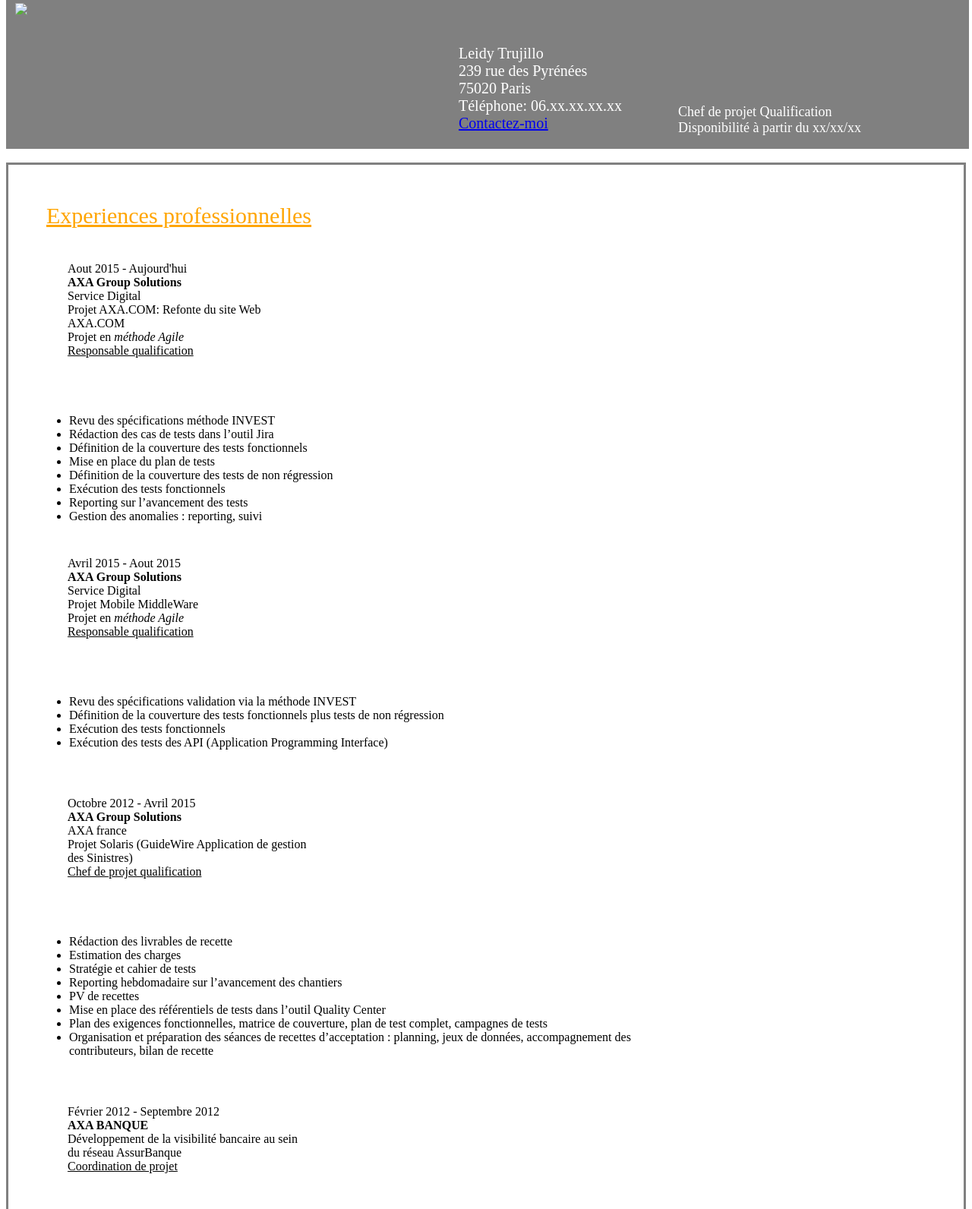
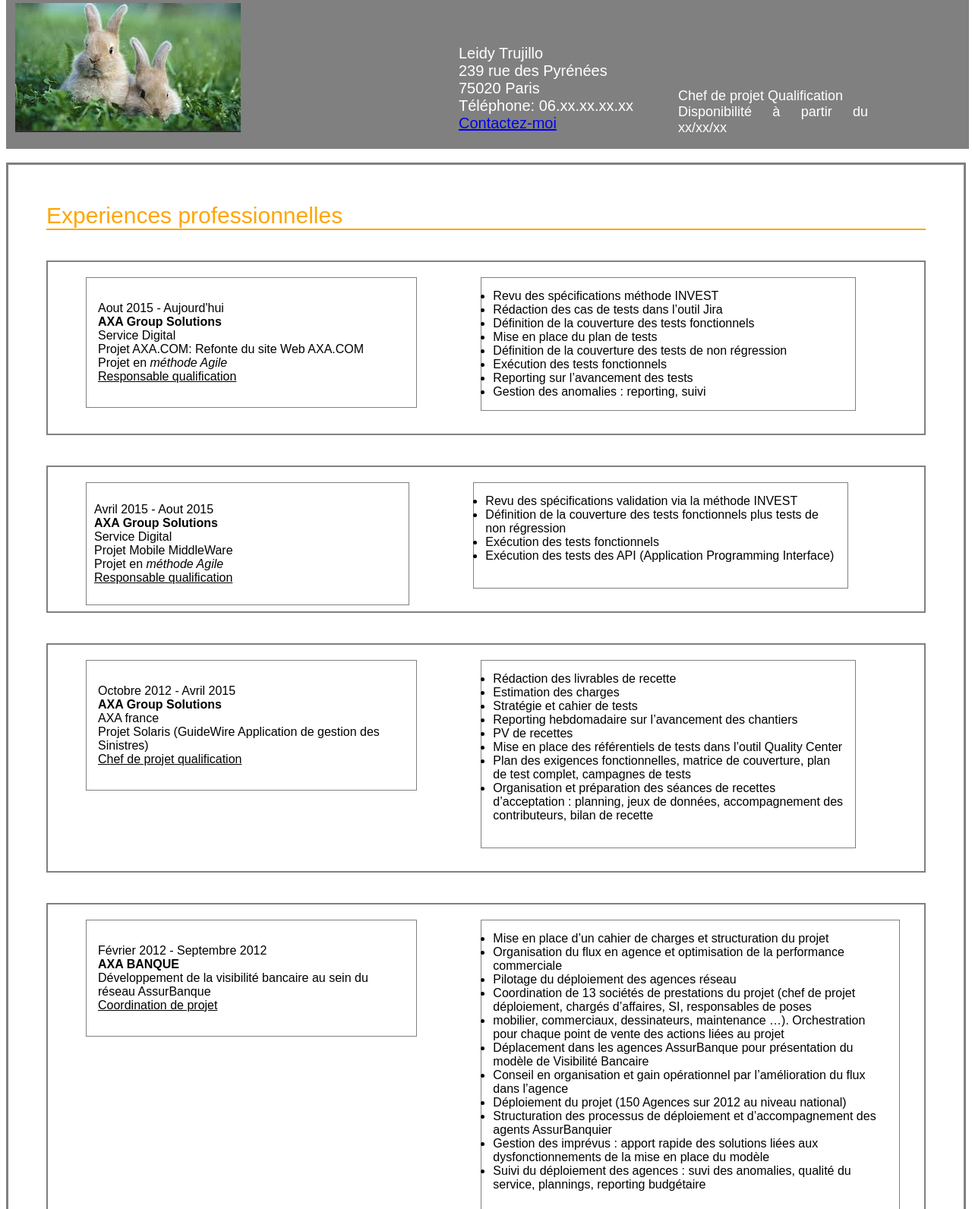
Before and after one commit to Haccha/my-resume, a plain HTML site: page index.html in a window 1280 px wide. Shown: the part 16-1608 px from the top of the page at 76% size. Drawn offline with Linux system fonts and the light colour scheme; files that its build step writes are made by us from their sources.

Commit message:
Mise en forme

```diff
--- /dev/null
+++ b/asset/css/style.css
@@ -0,0 +1,109 @@
+
+ul { margin: 0; padding: 0; } */annule les marges par defaut */
+p{
+	font-size: medium;
+	font-family: arial;
+   //margin: 10px 0px 10px 20px;
+}
+
+.block-info1{
+
+	width: 350px;
+	height:180px;
+	//border: 1px solid black;
+	//padding: 15; /* Marge intérieure */
+	margin: 10px;
+	display: inline-block;
+	vertical-align: top;
+	text-align: justify;
+}
+.block-info2{
+	width: 250px;
+	//height:30px;
+	//border: 1px solid orange;
+	padding-left: 20px;
+	margin-left: 200px;
+	display: inline-block;
+	vertical-align: bottom;
+	//margin: 10px;
+	text-align: justify;
+	font-size: 20px;
+	color: white;
+}
+.block-info3{
+	width: 250px;
+	//height: 30px;
+	//border: 1px solid green;
+	padding-left: 20px;
+	//float: right;
+	display: inline-block;
+	vertical-align: bottom;
+	margin-left: 50px;
+	text-align: justify;
+	font-size: 18px;
+	color: white;
+	margin: 15px;
+}
+a:hover { /* Quand on pointe sur un paragraphe */
+	text-decoration: underline;
+	color: orange;
+}
+a:visited { /* Quand le visiteur a déjà cliqué sur le lien */
+	color: red;
+}
+strong {
+	font-weight : bold;
+}
+em {
+	font-size: italic;
+}
+.poste {
+	text-decoration: underline;
+}
+.titre-rubrique {
+	font-size: 30px;
+	color: orange;
+	text-decoration:underline;
+	//margin: auto;
+	margin-left: 50px;
+	padding-top: 50px
+}
+header {
+	margin:  auto ;
+	border: 2px solid grey;
+	width: 100%;
+	background: gray;
+	//display: inline-block; /* transformer les éléments en inline-block */
+	//vertical-align: top; /* positionne le inline-block */
+	//margin: 70px;  /* marge exterieur */
+}
+
+.experience {
+
+	width: 25%;
+	display: inline-block;
+	vertical-align: top;
+	//margin: auto;	 /* marge exterieur */
+	margin-left: 50px;
+	padding : 28px	;
+}
+
+.detail {
+
+	width: 60%;
+	display: inline-block;
+	margin-left: 80px;
+	margin-top: 30px;
+
+}
+.cadre {
+	border: 3px solid grey;
+	margin: auto;
+	}
+	.detail1 {
+		display: inline-block;
+		vertical-align: top;
+		margin-left: 70px;
+		width: 900px;
+		margin-top: 30px;
+		}
--- a/assets/css/style.css
+++ b/assets/css/style.css
@@ -1,13 +1,8 @@
 
-ul { margin: 0; padding: 0; } */annule les marges par defaut */
-p{
-	font-size: medium;
-	font-family: arial;
-   //margin: 10px 0px 10px 20px;
-}
+ul { margin: 0; padding: 0; } /* annule les marges par defaut */
 
 .block-info1{
-
+	font-family:sans-serif;
 	width: 350px;
 	height:180px;
 	//border: 1px solid black;
@@ -18,6 +13,7 @@ p{
 	text-align: justify;
 }
 .block-info2{
+	font-family:sans-serif;
 	width: 250px;
 	//height:30px;
 	//border: 1px solid orange;
@@ -31,6 +27,7 @@ p{
 	color: white;
 }
 .block-info3{
+	font-family:sans-serif;
 	width: 250px;
 	//height: 30px;
 	//border: 1px solid green;
@@ -63,13 +60,15 @@ em {
 .titre-rubrique {
 	font-size: 30px;
 	color: orange;
-	text-decoration:underline;
+	//text-decoration:underline;
+	border-bottom:2px solid orange;
 	//margin: auto;
 	margin-left: 50px;
-	padding-top: 50px
+	margin-right: 50px;
+	padding-top: 50px;
 }
 header {
-	margin:  auto ;
+	margin: auto ;
 	border: 2px solid grey;
 	width: 100%;
 	background: gray;
@@ -78,32 +77,151 @@ header {
 	//margin: 70px;  /* marge exterieur */
 }
 
-.experience {
-
-	width: 25%;
+.ensemble {
+ vertical-align:top;
+ //display:inline-block;
+ margin-left: 50px;
+ margin-right: 50px;
+ margin-top: 40px;
+ border: 2px solid grey;
+}
+.experience1 {
+	width: 35%;
 	display: inline-block;
-	vertical-align: top;
-	//margin: auto;	 /* marge exterieur */
+	vertical-align:top;
+	margin-top: 20px;
+	//margin: auto;	 /* marge exterieur*/
 	margin-left: 50px;
-	padding : 28px	;
+	padding : 15px;
+	border: 1px solid grey;
+}
+.detail1 {
+	vertical-align:top;
+	width: 40%;
+	display: inline-block;
+	margin-left:80px;
+	margin-top: 20px;
+	margin-bottom: 30px;
+	padding : 15px;
+	border: 1px solid grey;
+}
+.experience2 {
+	width: 35%;
+	display: inline-block;
+	vertical-align:top;
+	margin-top: 20px;
+	//margin: auto;	 /* marge exterieur*/
+	margin-left: 50px;
+	padding : 10px;
+	border: 1px solid grey;
+}
+.detail2 {
+	vertical-align:top;
+	width: 40%;
+	display: inline-block;
+	margin-left:80px;
+	margin-top: 20px;
+	margin-bottom: 30px;
+	padding : 15px;
+	border: 1px solid grey;
+}
+	.experience3 {
+		width: 35%;
+		display: inline-block;
+		vertical-align:top;
+		margin-top: 20px;
+		//margin: auto;	 /* marge exterieur*/
+		margin-left: 50px;
+		padding : 15px;
+		border: 1px solid grey;
 		}
 
-.detail {
+		.detail3 {
+			vertical-align:top;
+			width: 40%;
+			display: inline-block;
+			margin-left:80px;
+			margin-top: 20px;
+			margin-bottom: 30px;
+			padding : 15px;
+			border: 1px solid grey;
+		}
 
-	width: 60%;
+		.experience4 {
+			width: 35%;
 			display: inline-block;
-	margin-left: 80px;
-	margin-top: 30px;
+			vertical-align:top;
+			margin-top: 20px;
+			//margin: auto;	 /* marge exterieur*/
+			margin-left: 50px;
+			padding : 15px;
+			border: 1px solid grey;
+			}
 
+			.detail4 {
+				vertical-align:top;
+				width: 45%;
+				display: inline-block;
+				margin-left:80px;
+				margin-top: 20px;
+				margin-bottom: 30px;
+				padding : 15px;
+				border: 1px solid grey;
 			}
-.cadre {
-	border: 3px solid grey;
-	margin: auto;
+
+				.periode {
+					vertical-align:top;
+					width: 35%;
+					display: inline-block;
+					margin-left:50px;
+					margin-top: 20px;
+					margin-bottom: 30px;
+					padding : 15px;
+					border: 1px solid grey;
 				}
-	.detail1 {
+				.formation {
+					width: 35%;
+					display: inline-block;
+					vertical-align:top;
+					margin-top: 20px;
+					//margin: auto;	 /* marge exterieur*/
+					margin-left: 50px;
+					padding : 10px;
+					border: 1px solid grey;
+					}
+				.detail12 {
 					display: inline-block;
 					vertical-align: top;
 					margin-left: 70px;
 					width: 900px;
 					margin-top: 30px;
 						}
+
+						.langues {
+						width: 35%;
+						display: inline-block;
+						vertical-align:top;
+						margin-top: 20px;
+						//margin: auto;	 /* marge exterieur*/
+						margin-left: 50px;
+						padding : 15px;
+						border: 1px solid grey;
+						}
+
+
+					.hobby {
+					width: 35%;
+					display: inline-block;
+					vertical-align:top;
+					margin-top: 20px;
+					//margin: auto;	 /* marge exterieur*/
+					margin-left: 50px;
+					padding : 15px;
+					border: 1px solid grey;
+					}
+					.cadre {
+					font-size: medium;
+					font-family:sans-serif;
+					border: 3px solid grey;
+					margin: auto;
+					}
--- a/index.html
+++ b/index.html
@@ -1,9 +1,8 @@
-
 <!DOCTYPE html>
 <html>
 	<head>
-		<meta charset="utf-8" />
-		<link rel="stylesheet" href="style.css"/>
+		<meta charset="utf-8"/>
+		<link rel="stylesheet" href="assets/css/style.css"/>
 		<title>Mon CV</title>
 </head>
 
@@ -11,7 +10,7 @@
 
 <header>
 
-					<div class="block-info1"><img src="lapinou.png"></div>
+			<div class="block-info1"><img src="assets/img/lapinou.png"></div>
 
 				<div class="block-info2">
 							<p>Leidy Trujillo<br>
@@ -31,9 +30,8 @@
 
 				<div class="cadre">
 						<div class="titre-rubrique">Experiences professionnelles</div>
-
-
-					<div class="experience">
+						<div class="ensemble">
+								<div class="experience1">
 										<p>Aout 2015 - Aujourd'hui<br>
 										<strong>AXA Group Solutions</strong><br>
 										Service Digital<br>
@@ -41,22 +39,21 @@
 										Projet en <em>méthode Agile</em><br>
 										<span class="poste">Responsable qualification</span></p>
 								</div>
-
-					<div class="detail">
+								<div class="detail1">
 									<ul>
 										<li>Revu des spécifications méthode INVEST</li>
 										<li>Rédaction des cas de tests dans l’outil Jira</li>
 										<li>Définition de la couverture des tests fonctionnels</li>
-						<li>Mise en place du plan de tests<br>
+										<li>Mise en place du plan de tests</li>
 										<li>Définition de la couverture des tests de non régression</li>
 										<li>Exécution des tests fonctionnels</li>
 										<li>Reporting  sur l’avancement des tests</li>
 										<li>Gestion des anomalies : reporting, suivi</li>
 									</ul>
 								</div>
-
-
-					<div class="experience">
+							</div>
+						<div class="ensemble">
+								<div class="experience2">
 										<p>Avril 2015 - Aout 2015<br>
 										<strong>AXA Group Solutions</strong><br>
 										Service Digital<br>
@@ -65,7 +62,7 @@
 										<span class="poste">Responsable qualification</span></p>
 								</div>
 
-					<div class="detail">
+								<div class="detail2">
 										<ul>
 											<li>Revu des spécifications  validation via la méthode INVEST</li>
 											<li>Définition de la couverture des tests fonctionnels plus tests de non régression</li>
@@ -73,9 +70,9 @@
 											<li>Exécution des tests des API (Application Programming Interface)</li><br>
 										</ul>
 								</div>
-
-
-					<div class="experience">
+							</div>
+							<div class="ensemble">
+								<div class="experience3">
 										<p>Octobre 2012 - Avril 2015<br>
 										<strong>AXA Group Solutions</strong><br>
 										AXA france<br>
@@ -83,7 +80,7 @@
 										<span class="poste">Chef de projet qualification</span></p>
 								</div>
 
-					<div class="detail">
+								<div class="detail3">
 										<ul>
 											<li>Rédaction des livrables de recette</li>
 											<li>Estimation des charges</li>
@@ -95,16 +92,16 @@
 											<li>Organisation et préparation des séances de recettes d’acceptation : planning, jeux de données, accompagnement des contributeurs, bilan de recette</li><br>
 										</ul>
 								</div>
-
-
-				<div class="experience">
+							</div>
+							<div class="ensemble">
+								<div class="experience4">
 										<p>Février 2012 - Septembre 2012<br>
 										<strong>AXA BANQUE</strong><br>
 										Développement de  la visibilité bancaire au sein du réseau AssurBanque<br>
 										<span class="poste">Coordination de projet</span></p>
 								</div>
 
-				<div class="detail">
+								<div class="detail4">
 										<ul>
 											<li>Mise en place d’un cahier de charges et structuration du projet</li>
 											<li>Organisation du flux en agence et optimisation de la performance commerciale</li>
@@ -118,15 +115,15 @@
 											<li>Suivi du déploiement des agences : suvi des anomalies, qualité du service, plannings, reporting budgétaire</li><br>
 										</ul>
 								</div>
-
-
-				<div class="experience">
+							</div>
+							<div class="ensemble">
+								<div class="experience4">
 										<p>Mars 2007 - Septembre 2009<br>
 										<strong>GSA Gestion et Souscription d’Assurances</strong><br>
 										<span class="poste">Chargée de clientèle</span></p>
 								</div>
 
-					<div class="detail">
+								<div class="detail4">
 										<ul>
 											<li>Souscription, gestion et suivi des contrats d’assurances</li>
 											<li>Conseil et assistance: accueil de la clientèle, information, diagnostic des besoins, orientation</li>
@@ -134,20 +131,26 @@
 											<li>Vente et prospection: produits IARD (Incendie, Accidents et Risques Divers), assurance de personnes,  réalisation des objectifs commerciaux, fidélisation de la clientèle, clients internationaux</li>
 										</ul>
 								</div>
-
-
+							</div>
 								<div class="titre-rubrique">Formations</div>
-					<div class="detail1">
-						<p>Avril 2014 - Juin 2014 : Méthodologie agile (Scrum)<br>
+								<div class="ensemble">
+										<div class="periode">
+													<p>Avril 2014 - Juin 2014<br>
+													Octobre 2011<br>
+													Septembre 2008<br>
+													Juin 2005</p>
+										</div>
+									 <div class="formation">
+											<p>Méthodologie agile (Scrum)<br>
 											Formation ISTQB (International Software Testing Qualifications Board)<br>
-						Octobre 2011: Master Economie Gestion --> Spécialisation: Conseil en organisation et Management du changement<br>
-						Septembre 2008: Licence AES Administration Economique et Sociale<br>
-						Juin 2005: Baccalauréat STT Action et Communication Commerciale</p>
+											Master Economie Gestion --> Spécialisation: Conseil en organisation et Management du changement<br>
+											Licence AES Administration Economique et Sociale<br>
+											Baccalauréat STT Action et Communication Commerciale</p>
 									</div>
-
-
+								</div>
 									<div class="titre-rubrique">Langues étrangères/informatique/outils</div>
-						<div class="detail1">
+									<div class="ensemble">
+										<div class="langues">
 													<p>ESPAGNOL (langue maternelle)<br>
 													ANGLAIS (niveau intermédiaire)<br>
 													Quality Center<br>
@@ -157,16 +160,16 @@
 													Jira<br>
 													SoaPUI</p>
 											</div>
-
+									</div>
 
 									<div class="titre-rubrique">Centre d'intérêts</div>
-							<div class="detail1">
+									<div class="ensemble">
+											<div class="hobby">
 											  	<p>Voyages,<br>
 											   	Cinéma: films historiques,<br>
 											   	Lecture,<br>
 											   	Danse</p>
 											</div>
-
 								</div>
 			</body>
 </html>
```
Lines whose indentation alone changed are shown as unchanged.
